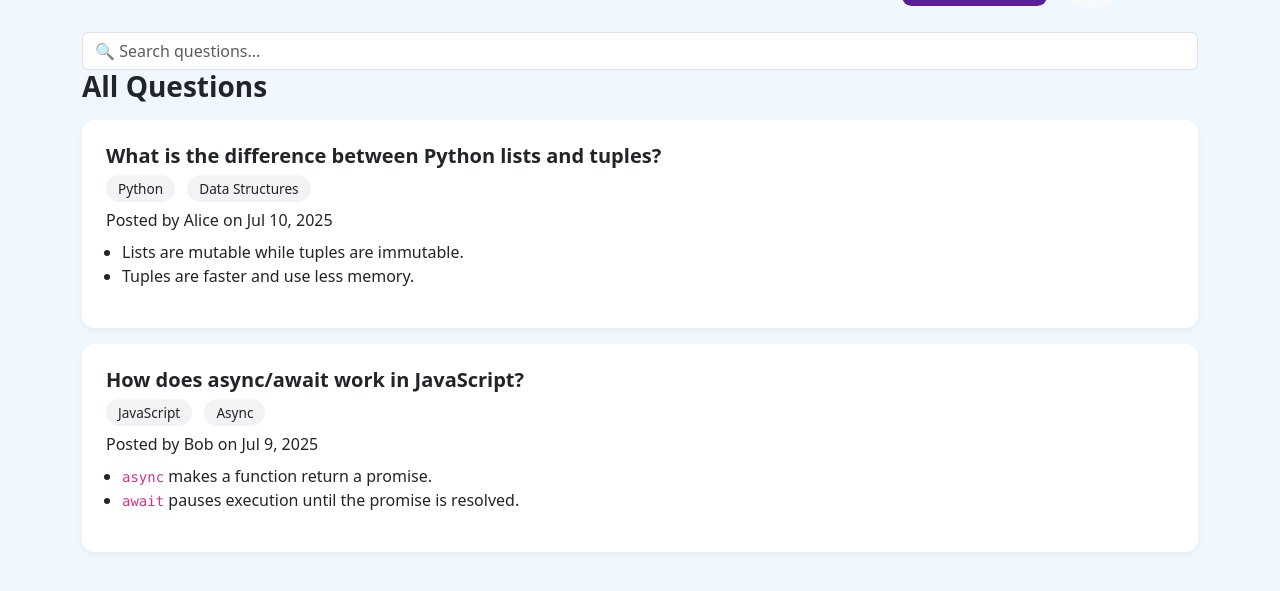
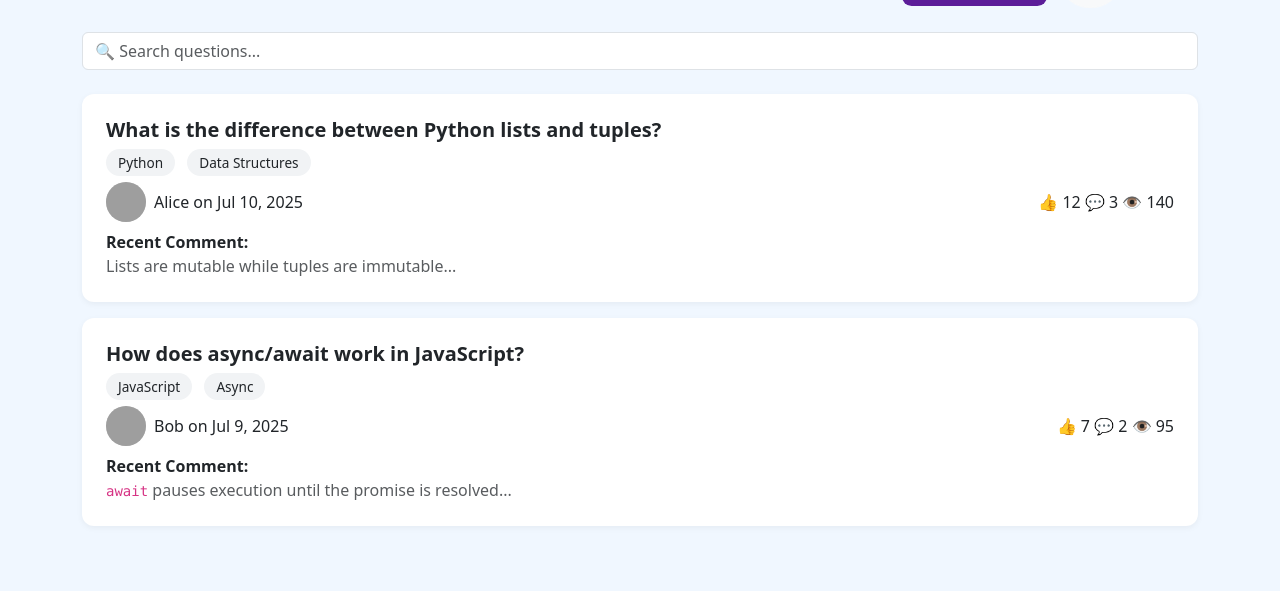
Before and after one commit to eapa-odoo/avi1967, a Flask app: page /home in a window 1280 px wide. Shown: the part 58-649 px from the top of the page. Run offline with Flask 3, Linux system fonts and the light colour scheme; the visitor is signed in with stand-in values (Sample User, id 1); data that the repository does not hold is empty; some libraries are stand-ins or nearby versions; grey boxes are pictures that could not be loaded.

Commit message:
Enhanced Home Page

```diff
--- a/app/models.py
+++ b/app/models.py
@@ -7,6 +7,12 @@ from . import login_manager
 def load_user(user_id):
     from .models import User
     return User.query.get(int(user_id))
+
+question_upvotes = db.Table('question_upvotes',
+    db.Column('user_id', db.Integer, db.ForeignKey('user.id')),
+    db.Column('question_id', db.Integer, db.ForeignKey('question.id'))
+)
+
 
 class User(db.Model, UserMixin):
     id = db.Column(db.Integer, primary_key=True)
@@ -26,8 +32,13 @@ class Question(db.Model):
     user_id = db.Column(db.Integer, db.ForeignKey('user.id'))
     tags = db.Column(db.String(200))
     image = db.Column(db.String(300))
+    views = db.Column(db.Integer, default=0)
+    likes = db.Column(db.Integer, default=0)
 
     answers = db.relationship('Answer', backref='question', cascade="all, delete-orphan")
+
+    # New: who upvoted this question
+    voters = db.relationship('User', secondary='question_upvotes', backref='upvoted_questions')
 
 class Answer(db.Model):
     id = db.Column(db.Integer, primary_key=True)
@@ -42,3 +53,12 @@ class Notification(db.Model):
     message = db.Column(db.String(255), nullable=False)
     is_read = db.Column(db.Boolean, default=False)
     created_at = db.Column(db.DateTime, default=datetime.utcnow)
+
+class Vote(db.Model):
+    id = db.Column(db.Integer, primary_key=True)
+    user_id = db.Column(db.Integer, db.ForeignKey('user.id'), nullable=False)
+    question_id = db.Column(db.Integer, db.ForeignKey('question.id'), nullable=False)
+
+    __table_args__ = (
+        db.UniqueConstraint('user_id', 'question_id', name='unique_user_question_vote'),
+    )
--- a/app/routes.py
+++ b/app/routes.py
@@ -2,8 +2,9 @@ from flask import Blueprint, render_template, redirect, url_for, request, flash,
 from flask_login import login_user, login_required, logout_user, current_user
 from werkzeug.security import generate_password_hash, check_password_hash
 from werkzeug.utils import secure_filename
-from .models import db, User, Question, Answer, Notification
+from .models import db, User, Question, Answer, Notification, Vote
 import os
+from flask import jsonify
 
 main = Blueprint('main', __name__)
 
@@ -58,16 +59,24 @@ def profile():
 def view_question(id):
     question = Question.query.get_or_404(id)
 
+    # Increment views
+    question.views = (question.views or 0) + 1
+    db.session.commit()
+
+    # Handle new answer submission
     if request.method == 'POST':
         if not current_user.is_authenticated:
             flash("You must be logged in to post an answer.")
             return redirect(url_for('main.login'))
 
         content = request.form.get('answer')
+        if not content:
+            flash("Answer cannot be empty.")
+            return redirect(url_for('main.view_question', id=id))
+
         answer = Answer(content=content, user_id=current_user.id, question_id=id)
         db.session.add(answer)
 
-        # 🔔 Notify the question owner
         if question.user_id != current_user.id:
             notification = Notification(
                 recipient_id=question.user_id,
@@ -78,13 +87,21 @@ def view_question(id):
         db.session.commit()
         return redirect(url_for('main.view_question', id=id))
 
-    # 🔕 Mark notifications as read when user visits this question
-    if current_user.is_authenticated:
-        for notif in current_user.notifications:
-            notif.is_read = True
-        db.session.commit()
+    return render_template('question.html', question=question)
 
-    return render_template('question.html', question=question)
+
+@main.route('/upvote/<int:question_id>', methods=['POST'])
+@login_required
+def upvote_question(question_id):
+    question = Question.query.get_or_404(question_id)
+
+    if current_user in question.voters:
+        return jsonify({'error': 'Already upvoted'}), 400
+
+    question.voters.append(current_user)
+    question.likes += 1
+    db.session.commit()
+    return jsonify({'likes': question.likes})
 
 
 @main.route('/ask', methods=['GET', 'POST'])
--- a/app/templates/home.html
+++ b/app/templates/home.html
@@ -37,6 +37,7 @@
     .user-avatar {
       width: 40px;
       height: 40px;
+      object-fit: cover;
       border-radius: 50%;
       background-color: #ddd;
     }
@@ -57,6 +58,13 @@
       max-height: 300px;
       overflow-y: auto;
     }
+    .comment-section .comment {
+      background-color: #f8f9fa;
+      padding: 0.5rem 0.75rem;
+      border-radius: 10px;
+      margin-top: 0.5rem;
+      font-size: 0.9rem;
+    }
   </style>
 </head>
 <body>
@@ -65,7 +73,7 @@
     <div class="d-flex justify-content-between align-items-center mb-4">
       <h4 class="fw-bold">🪶 Q&A Hub</h4>
       <div class="d-flex align-items-center gap-3">
-        <a href="{{ url_for('main.ask') }}" class="btn ask-button text-white text-decoration-none">+ Ask Question</a>
+        <a href="{{ url_for('main.ask') }}" class="btn ask-button text-white">+ Ask Question</a>
 
         <!-- Notification Bell -->
         <div class="dropdown position-relative">
@@ -93,14 +101,13 @@
     </div>
 
     <!-- Search -->
-    <input type="text" class="form-control" id="searchInput" placeholder="🔍 Search questions...">
+    <input type="text" class="form-control mb-4" id="searchInput" placeholder="🔍 Search questions...">
 
-    <!-- Title -->
-    <h3 class="fw-bold mb-3">All Questions</h3>
+    <!-- Questions List -->
+    <div id="questionsWrapper">
 
-    <div id="questionsWrapper">
       {% for q in questions %}
-      <a href="{{ url_for('main.view_question', id=q.id) }}" class="question-card d-block">
+      <div class="question-card" data-id="{{ q.id }}">
         <h5 class="fw-semibold question-title">{{ q.title }}</h5>
         {% if q.tags %}
         <div class="mb-2">
@@ -111,45 +118,64 @@
         {% endif %}
         <div class="d-flex justify-content-between align-items-center">
           <div class="d-flex align-items-center gap-2">
-            <div class="user-avatar"></div>
-            <span class="question-meta">
-              {{ q.user.username if q.user else 'Unknown' }} on {{ q.created_at.strftime('%b %d, %Y') if q.created_at else '' }}
-            </span>
+            <img src="{{ q.user.profile_pic if q.user else 'https://via.placeholder.com/40' }}" class="user-avatar" />
+            <span class="question-meta">{{ q.user.username if q.user else 'Unknown' }} on {{ q.created_at.strftime('%b %d, %Y') }}</span>
           </div>
           <div class="interaction-stats">
-            <span>👍 {{ q.likes or 0 }}</span>
-            <span>💬 {{ q.answers|length }}</span>
+            <span class="upvote-btn" style="cursor:pointer;">👍 <span class="like-count">{{ q.likes or 0 }}</span></span>
+            <span class="comment-btn" style="cursor:pointer;">💬 <span class="comment-count">{{ q.answers|length }}</span></span>
             <span>👁️ {{ q.views or 0 }}</span>
           </div>
         </div>
-      </a>
+      </div>
       {% endfor %}
 
-      <!-- Hardcoded Sample Questions -->
-      <div class="question-card">
+      <!-- Hardcoded Sample Question 1 -->
+      <div class="question-card" data-id="101">
         <h5 class="fw-semibold question-title">What is the difference between Python lists and tuples?</h5>
         <div class="mb-2">
           <span class="tag">Python</span>
           <span class="tag">Data Structures</span>
         </div>
-        <div class="question-meta mb-2">Posted by Alice on Jul 10, 2025</div>
-        <ul class="ps-3">
-          <li>Lists are mutable while tuples are immutable.</li>
-          <li>Tuples are faster and use less memory.</li>
-        </ul>
+        <div class="d-flex justify-content-between align-items-center">
+          <div class="d-flex align-items-center gap-2">
+            <img src="https://encrypted-tbn0.gstatic.com/images?q=tbn:ANd9GcTyW2MAFrFnfa_bT1jSttLbmvfotJcqQyCCGg&s" class="user-avatar" />
+            <span class="question-meta">Alice on Jul 10, 2025</span>
+          </div>
+          <div class="interaction-stats">
+            <span class="upvote-btn" style="cursor:pointer;">👍 <span class="like-count">12</span></span>
+            <span class="comment-btn" style="cursor:pointer;">💬 <span class="comment-count">3</span></span>
+            <span>👁️ 140</span>
+          </div>
+        </div>
+        <div class="mt-2">
+          <strong>Recent Comment:</strong>
+          <p class="text-muted mb-0">Lists are mutable while tuples are immutable...</p>
+        </div>
       </div>
 
-      <div class="question-card">
+      <!-- Hardcoded Sample Question 2 -->
+      <div class="question-card" data-id="102">
         <h5 class="fw-semibold question-title">How does async/await work in JavaScript?</h5>
         <div class="mb-2">
           <span class="tag">JavaScript</span>
           <span class="tag">Async</span>
         </div>
-        <div class="question-meta mb-2">Posted by Bob on Jul 9, 2025</div>
-        <ul class="ps-3">
-          <li><code>async</code> makes a function return a promise.</li>
-          <li><code>await</code> pauses execution until the promise is resolved.</li>
-        </ul>
+        <div class="d-flex justify-content-between align-items-center">
+          <div class="d-flex align-items-center gap-2">
+            <img src="https://encrypted-tbn0.gstatic.com/images?q=tbn:ANd9GcTgKpoOr-PUnAljpxR2LCoihCZqdoGkXYrN5g&s" class="user-avatar" />
+            <span class="question-meta">Bob on Jul 9, 2025</span>
+          </div>
+          <div class="interaction-stats">
+            <span class="upvote-btn" style="cursor:pointer;">👍 <span class="like-count">7</span></span>
+            <span class="comment-btn" style="cursor:pointer;">💬 <span class="comment-count">2</span></span>
+            <span>👁️ 95</span>
+          </div>
+        </div>
+        <div class="mt-2">
+          <strong>Recent Comment:</strong>
+          <p class="text-muted mb-0"><code>await</code> pauses execution until the promise is resolved...</p>
+        </div>
       </div>
     </div>
   </div>
@@ -158,7 +184,9 @@
   <script>
     const searchInput = document.getElementById('searchInput');
   const cards = document.querySelectorAll('.question-card');
+  const upvoted = new Set(); // prevent multiple upvotes per session
 
+  // 🔍 Live Search
   searchInput.addEventListener('input', () => {
     const value = searchInput.value.toLowerCase();
     cards.forEach(card => {
@@ -166,6 +194,57 @@
       card.style.display = title.includes(value) ? 'block' : 'none';
     });
   });
+
+  // 👍 Handle Upvotes (Client-side only)
+  document.querySelectorAll('.upvote-btn').forEach(btn => {
+    btn.addEventListener('click', function () {
+      const card = this.closest('.question-card');
+      const questionId = card.getAttribute('data-id');
+      const countSpan = this.querySelector('.like-count');
+
+      if (upvoted.has(questionId)) {
+        alert("You've already upvoted this question.");
+        return;
+      }
+
+      upvoted.add(questionId);
+      countSpan.textContent = parseInt(countSpan.textContent) + 1;
+    });
+  });
+
+    // 💬 Comment Toggle + Submit
+    document.querySelectorAll('.question-card').forEach(card => {
+      const commentBtn = card.querySelector('.comment-btn');
+      const commentBox = document.createElement('div');
+      commentBox.className = 'comment-section mt-3';
+      commentBox.style.display = 'none';
+      commentBox.innerHTML = `
+        <textarea class="form-control mb-2 comment-input" rows="2" placeholder="Write a comment..."></textarea>
+        <button class="btn btn-sm btn-primary submit-comment">Post Comment</button>
+        <div class="comments mt-2"></div>
+      `;
+      card.appendChild(commentBox);
+
+      commentBtn.addEventListener('click', () => {
+        commentBox.style.display = commentBox.style.display === 'none' ? 'block' : 'none';
+      });
+
+      commentBox.querySelector('.submit-comment').addEventListener('click', () => {
+        const textarea = commentBox.querySelector('.comment-input');
+        const commentsDiv = commentBox.querySelector('.comments');
+        const comment = textarea.value.trim();
+        if (!comment) return;
+
+        const newComment = document.createElement('div');
+        newComment.className = 'comment';
+        newComment.textContent = comment;
+        commentsDiv.appendChild(newComment);
+        textarea.value = '';
+
+        const commentCount = card.querySelector('.comment-count');
+        commentCount.textContent = parseInt(commentCount.textContent) + 1;
+      });
+    });
   </script>
 </body>
 </html>
```
Lines whose indentation alone changed are shown as unchanged.
